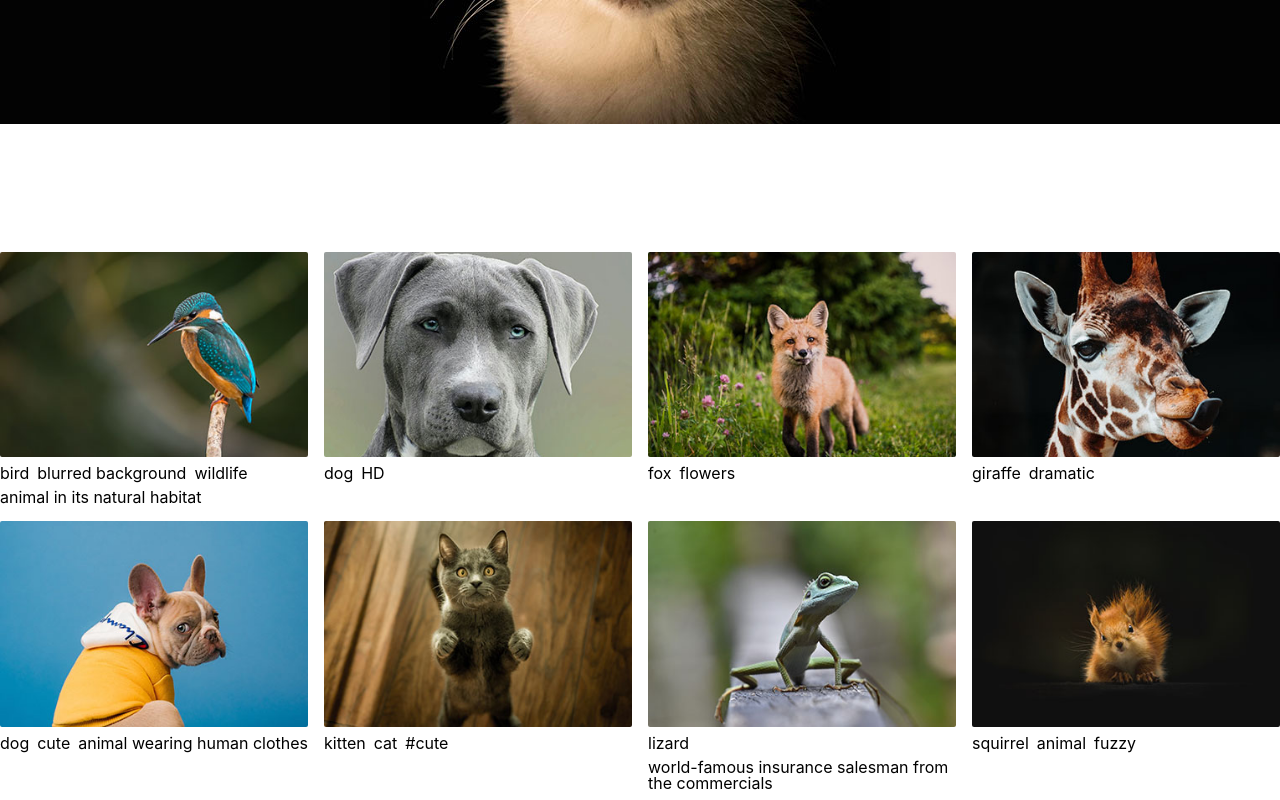
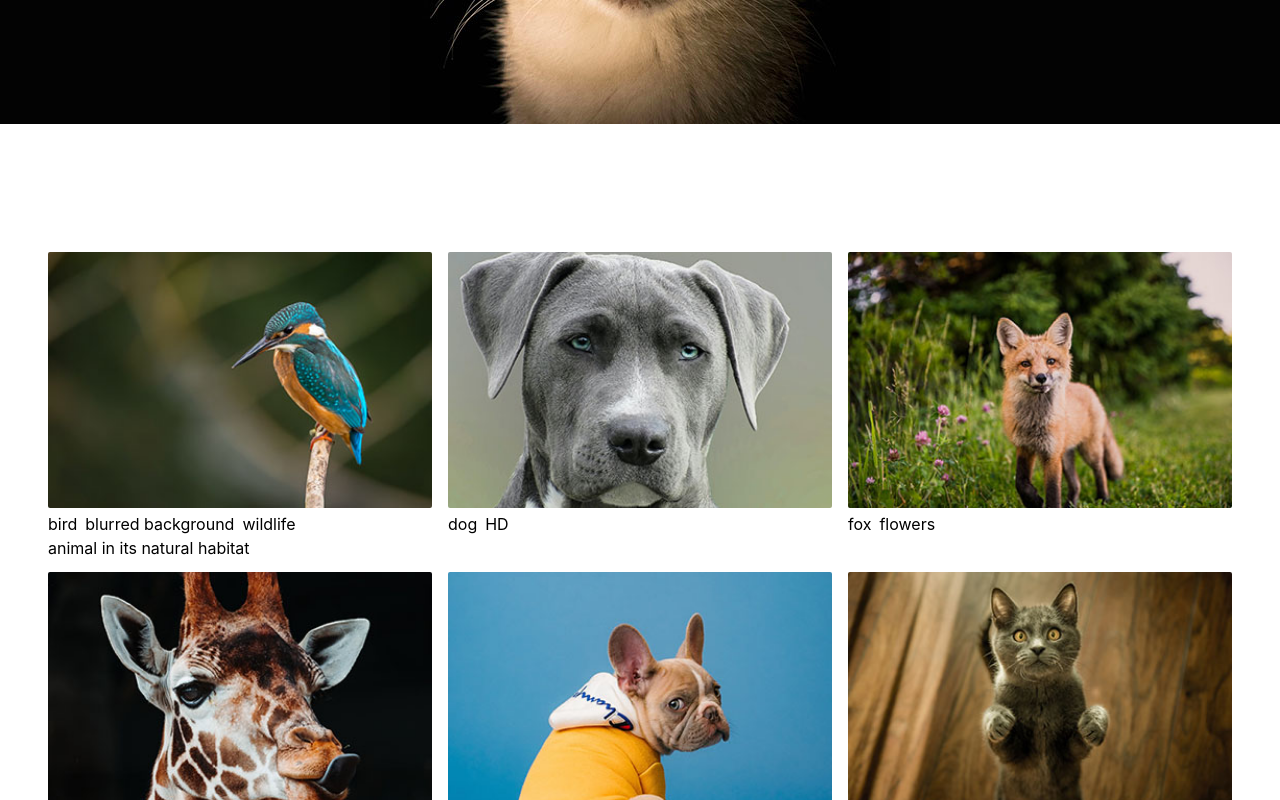
Before and after one commit to catharygr/galeria-image, a Next.js app: page / in a window 1280 px wide. Shown: the part 440-1240 px from the top of the page. Built offline with nearby package versions, Linux system fonts and the light colour scheme.

Commit message:
Trabajando con la imágenes y el espacio

```diff
--- a/src/componentes/MainContent/MainContent.module.css
+++ b/src/componentes/MainContent/MainContent.module.css
@@ -4,5 +4,5 @@
   grid-template-columns: repeat(auto-fit, minmax(300px, 1fr));
   padding-top: 128px;
   padding-bottom: 128px;
-
+  padding-inline: 3rem;
 }
```
